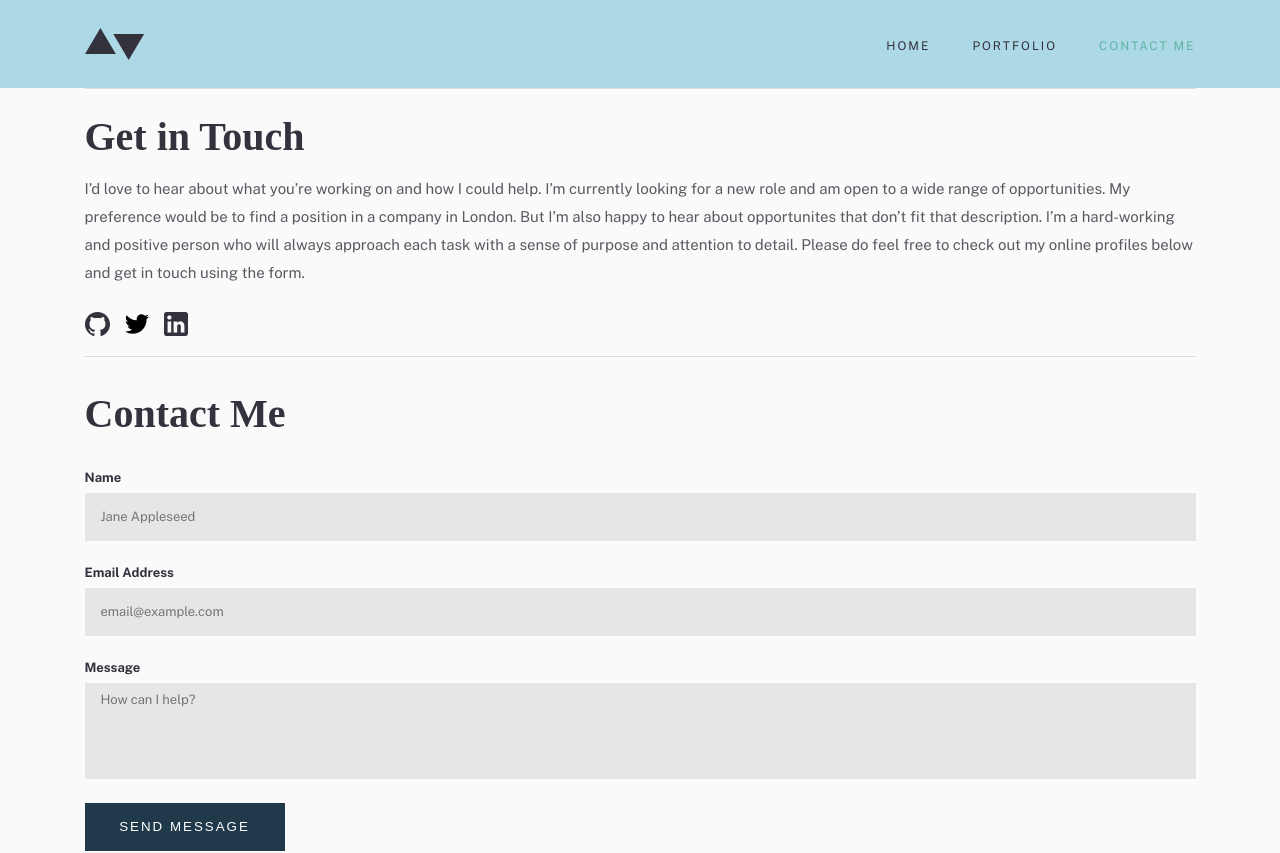
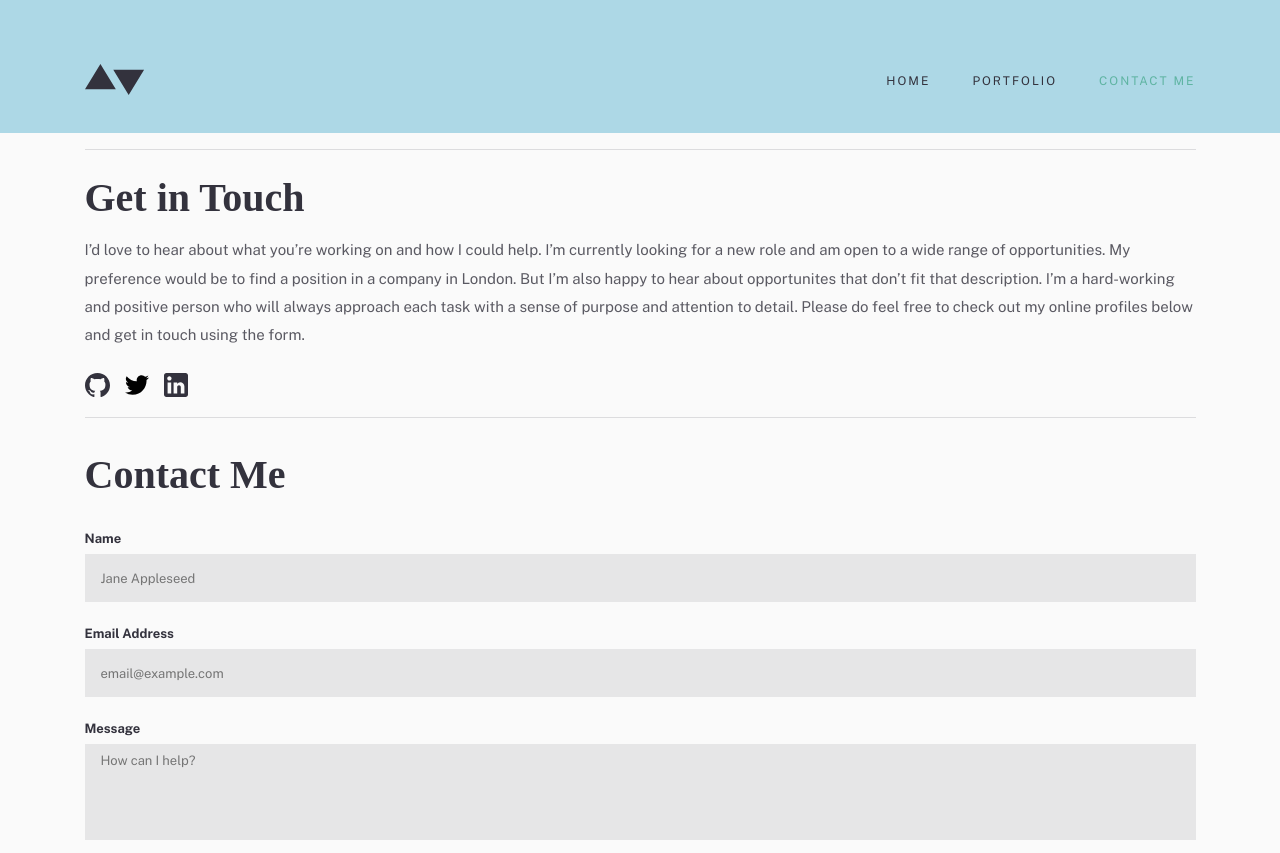
Before and after one commit to NicholasAnich/Simple-life-layout, a Next.js app: page /contact in a window 1280 px wide. Shown: the top 853 px of the page. Built offline with nearby package versions, Linux system fonts and the light colour scheme.

Commit message:
Adjusted sizings for margin and padding on Navbar / Content

```diff
--- a/components/NavBar.module.css
+++ b/components/NavBar.module.css
@@ -3,18 +3,15 @@
 
     display: grid;
     grid-template-columns: 32px minmax(200px, 1111px) 32px;
-    min-height: 88px;
+    /* min-height: 88px; */
     align-content: center;
     grid-template-areas: ". navbar .";
     justify-content: center;
 
+    padding: 0;
+    margin-bottom: 16px;
+
     background-color: lightblue;
-    padding: 0;
-    /* display: flex; */
-    /* margin-top: 32px; */
-    /* min-height: 96px; */
-    /* max-height: 96px; */
-    /* grid-area: header; */
 }
 
 .body {
@@ -25,6 +22,7 @@
     align-items: center;
     flex-grow: 1;
 
+    margin-block: 32px 24px;
     /* margin-inline: 32px; */
 }
 
@@ -129,6 +127,10 @@
         /* margin-top: 64px; */
     }
 
+    .body {
+        margin-block: 64px 31px;
+    }
+
     .menu {
         display: none;
     }
@@ -165,5 +167,6 @@
 
     .body {
         /* padding: 0; */
+        margin-block: 64px 38px;
     }
 }
--- a/styles/Contact.module.css
+++ b/styles/Contact.module.css
@@ -107,9 +107,9 @@ Form
 
 @media (medium) {
     .main {
-        /* margin-top: 94px; */
+        margin-top: 47px;
         /* margin-bottom: 96px; */
-        margin: 0;
+        /* margin: 0; */
         padding: 0;
     }
 
@@ -156,9 +156,14 @@ Form
 }
 
 @media (large) {
+    .main {
+        margin-top: 40px;
+    }
+
     .form {
         margin-bottom: 109px;
     }
+
     .introContainer {
         display: grid;
         grid-template-columns: 350px minmax(350px, 635px);
--- a/styles/Home.module.css
+++ b/styles/Home.module.css
@@ -3,7 +3,7 @@
 
 .main {
     min-height: 100%;
-    margin-top: 40px;
+    /* margin-top: 40px; */
 }
 
 /* IMAGES */
--- a/styles/Portfolio.module.css
+++ b/styles/Portfolio.module.css
@@ -1,17 +1,18 @@
 .container {
     min-height: 100%;
     margin-bottom: 80px;
-    margin-top: 40px;
+    /* margin-top: 40px; */
 }
 
 @media (min-width: 600px) {
     .container {
-        margin-top: 94px;
+        margin-top: 47px;
         margin-bottom: 96px;
     }
 }
 @media (min-width: 1000px) {
     .container {
+        margin-top: 40px;
         margin-bottom: 150px;
     }
 }
--- a/styles/Projects.module.css
+++ b/styles/Projects.module.css
@@ -1,5 +1,5 @@
 .container {
-    margin-top: 40px;
+    /* margin-top: 40px; */
 }
 .image {
     margin-bottom: 40px;
@@ -144,7 +144,8 @@
 
 @media (min-width: 600px) {
     .container {
-        margin-top: 94px;
+        /* margin-top: 94px; */
+        margin-top: 47px;
     }
 
     .summaryContainer {
@@ -217,6 +218,10 @@
 }
 
 @media (min-width: 1000px) {
+    .container {
+        margin-top: 40px;
+    }
+
     .projectContainer {
         display: grid;
         grid-template-columns: 1.3fr 2.5fr;
```
